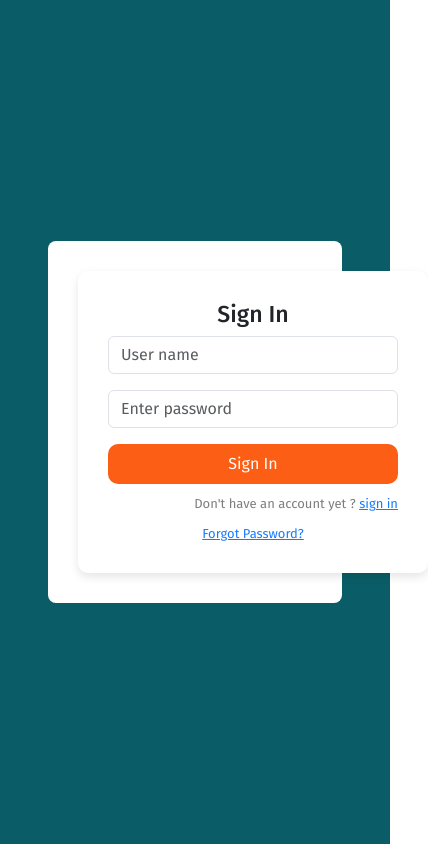
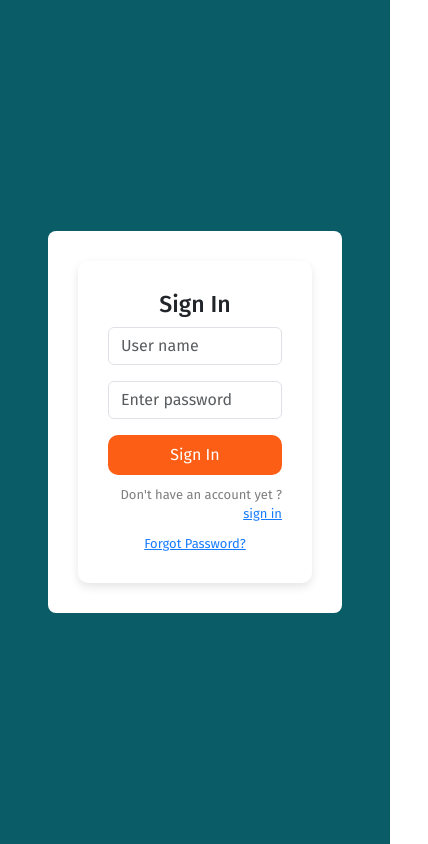
Before and after one commit to bonifaceben/xpressapp, a React (Vite) app: page /login in a window 390 px wide. Shown: the whole page, 428 px wide, since content can reach past the window. Built offline with nearby package versions, Linux system fonts and the light colour scheme.

Commit message:
responsive

```diff
--- a/src/index.css
+++ b/src/index.css
@@ -25,7 +25,7 @@ h1, h2, h3, h4, h5, h6, label, span {
   background-color: rgb(255, 255, 255);
   padding: 30px;
   border-radius: 8px;
-  min-width: 30%;
+  min-width: 35%;
 }
 
 .navbar-light {
@@ -116,14 +116,13 @@ h1, h2, h3, h4, h5, h6, label, span {
   background-color: white;
   padding: 20px;
   border-radius: 8px;
-  width: 300px; /* Set the desired width */
-  max-width: 30%; /* Ensures it doesn't get too large on mobile */
+  width: 300px;
+  max-width: 30%;
   text-align: center;
-  box-shadow: 0 4px 8px rgba(0, 0, 0, 0.1); /* Optional: Adds a subtle shadow */
+  box-shadow: 0 4px 8px rgba(0, 0, 0, 0.1);
   display: flex;
   flex-direction: column;
   align-items: center;
-
 }
 
 .modal-header {
@@ -180,8 +179,6 @@ button:hover {
 }
 
 
-
-
 .verify-token-container {
   max-width: 400px;
   margin: 0 auto;
@@ -235,8 +232,9 @@ form {
   padding: 30px;
   border-radius: 10px;
   box-shadow: 0 4px 10px rgba(0, 0, 0, 0.1);
-  width: 350px;
+
   text-align: center;
+  min-width: 50%;
 }
 
 .form-group {
```
